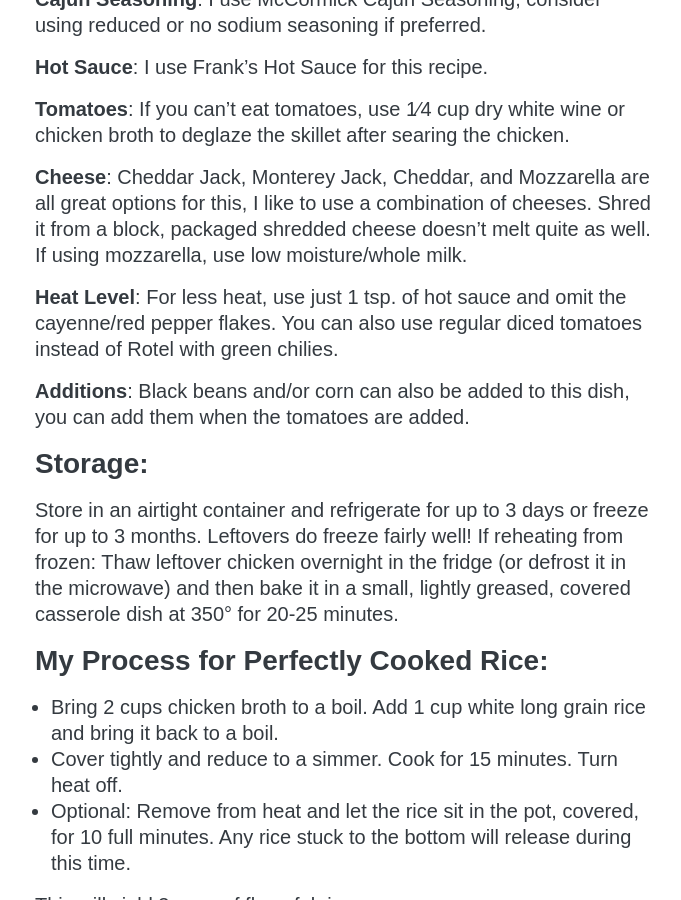
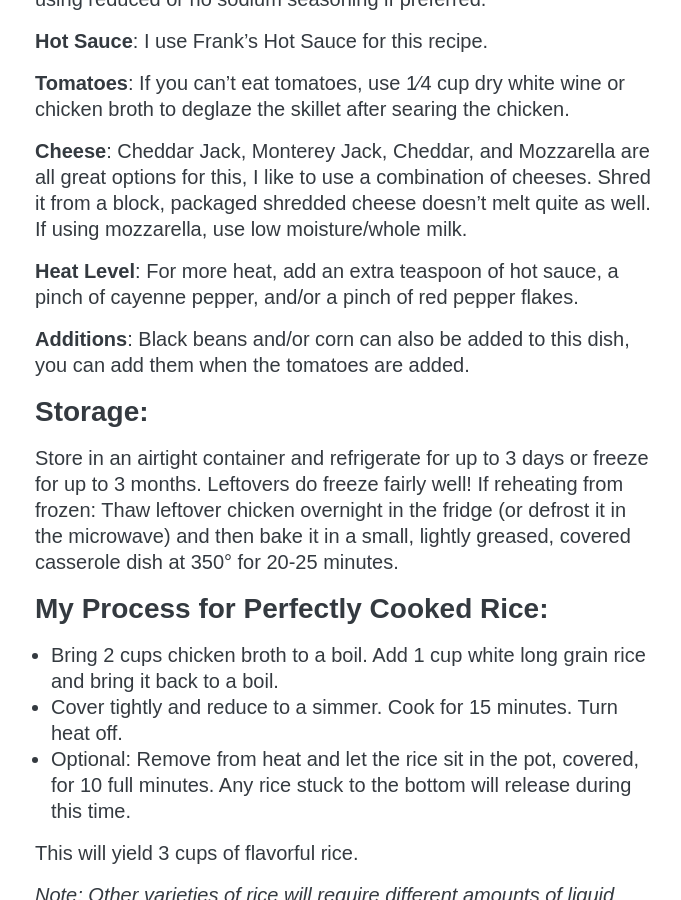
Before and after one commit to sfb1996/cookbook, a Jekyll site: the page built from _recipes/dinners/cajun-chicken.md, in a window 1280 px wide and 900 px high, scrolled down 2522 px. Shown: the whole window, without its empty margins (297-978 px from the left). Built offline with Jekyll 4.4.1, drawn with Linux system fonts in a browser that asks for light colours; some of the changed text lies outside the part shown.

Commit message:
lessened heat on cajun chicken

```diff
--- a/_recipes/dinners/cajun-chicken.md
+++ b/_recipes/dinners/cajun-chicken.md
@@ -71,7 +69,7 @@ tags: ['American']
 
 **Cheese**: Cheddar Jack, Monterey Jack, Cheddar, and Mozzarella are all great options for this, I like to use a combination of cheeses. Shred it from a block, packaged shredded cheese doesn’t melt quite as well. If using mozzarella, use low moisture/whole milk.
 
-**Heat Level**: For less heat, use just 1 tsp. of hot sauce and omit the cayenne/red pepper flakes. You can also use regular diced tomatoes instead of Rotel with green chilies.
+**Heat Level**: For more heat, add an extra teaspoon of hot sauce, a pinch of cayenne pepper, and/or a pinch of red pepper flakes.
 
 **Additions**: Black beans and/or corn can also be added to this dish, you can add them when the tomatoes are added.
 
```
Also changed, not shown: other parts of _recipes/dinners/cajun-chicken.md (+2 -4 lines).
